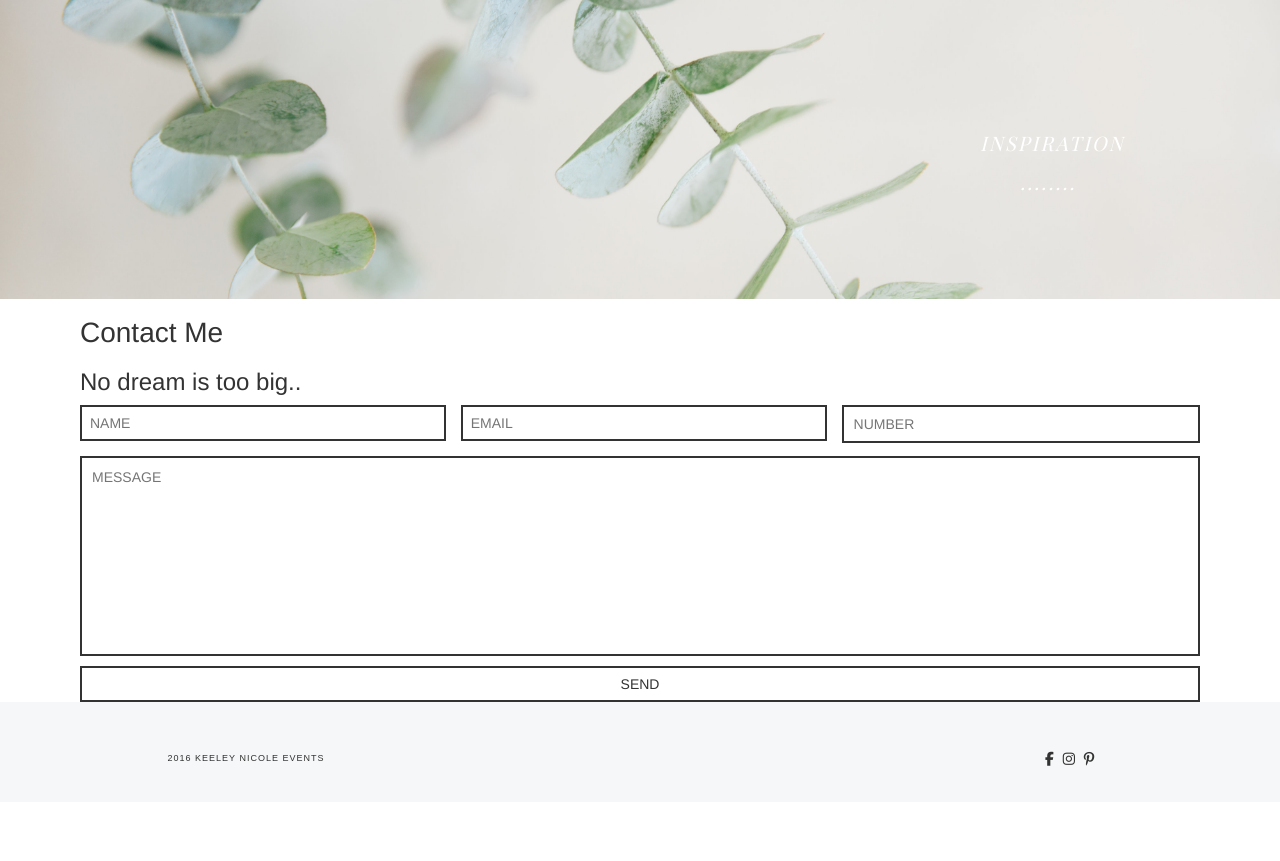
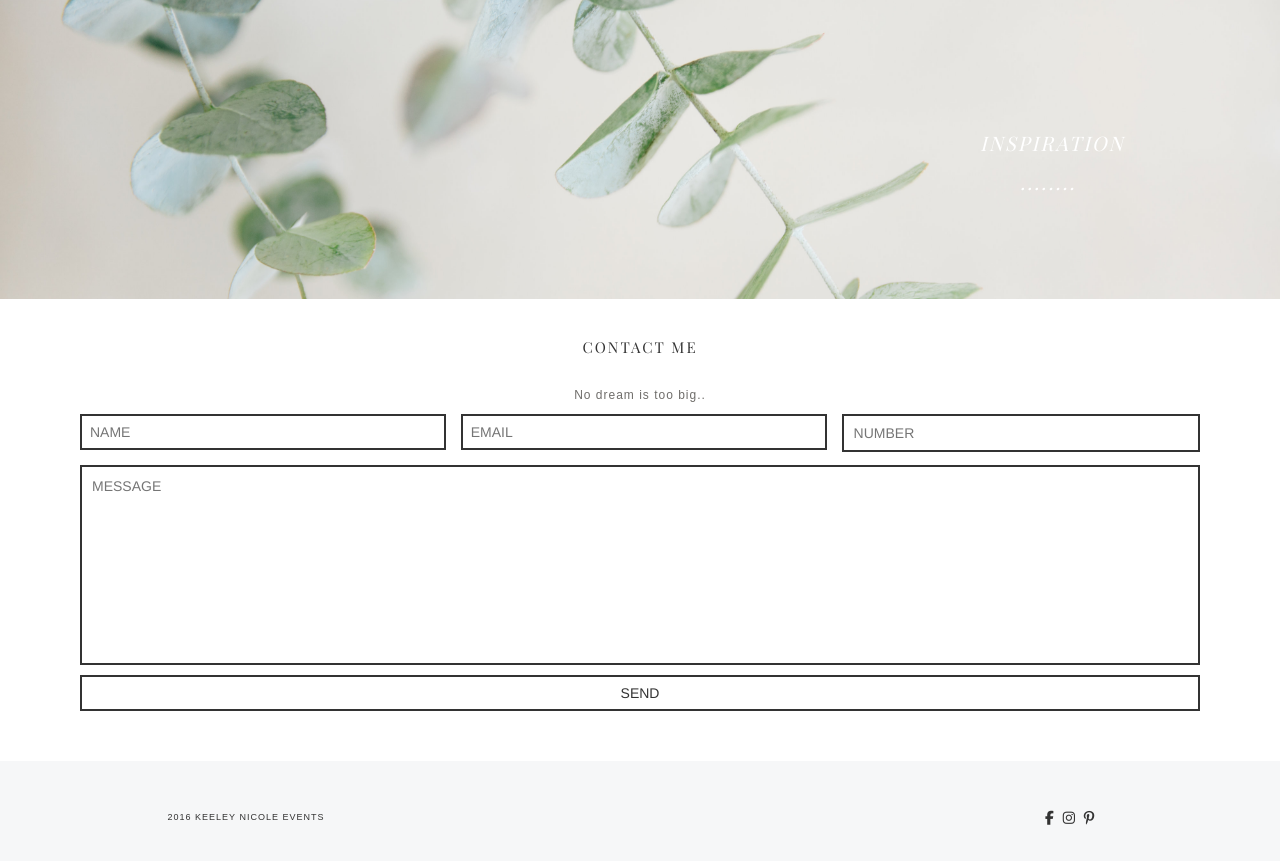
Before and after one commit to cleverettgirl/KeeleyNicole, a PHP site: page / in a window 1280 px wide. Shown: the part 2853-3714 px from the top of the page. Before the commit the page ends 3619 px from the top, so only its background shows below. Run offline with PHP 8.4, Linux system fonts and the light colour scheme; some libraries are stand-ins or nearby versions.

Commit message:
fixed contact styling

```diff
--- a/css/main.css
+++ b/css/main.css
@@ -562,6 +562,7 @@ textarea {
     height:auto;
     margin-left: 50px;
     margin-right: 50px;
+
 }
 
 /* FOOTER */
@@ -607,6 +608,8 @@ position:relative;
         height: 100%;
         padding-left: 80px;
         padding-right: 80px;
+        padding-bottom: 50px;
+        padding-top: 30px;
     }
 
 .contact-form .clear-form {
--- a/home.html
+++ b/home.html
@@ -40,7 +40,7 @@
                     <li class="col-sm-1"><a href="#aboutk"><span style="float:right"> About </span></a></li>
                     <a href="home.html"><li class="col-sm-2" id="navlogo"></li></a>
                     <li class="col-sm-1"><a href="blog.html"> Blog </a></li>
-                    <li class="col-sm-1"><a href="#contact"> Contact </a></li>
+                    <li class="col-sm-1"><a href="#countach"> Contact </a></li>
                 </ul>
          </div>
      </nav>
@@ -157,6 +157,8 @@
                     </div>
                 </div>
             </div>
+                                    <div id="countach"></div>
+
         </div>
     </section>
 
@@ -171,11 +173,14 @@
         <div class="disappear">
             <center><h2>Thanks for reaching out!</h2></center>
         </div>
-          <div class="contact-form">
-            <h1>Contact Me</h1>
-            <h3>No dream is too big..</h3>
 
-                <!--<div class="contact-form">-->
+
+            <div class="contact-form">
+                  <div class="row">
+                    <h4 class="titleblog"><center>Contact Me</center></h4>
+                    <p class="missionblog">No dream is too big..</p>
+                  </div>
+
                 <div role="form" class="wpcf7" id="wpcf7-f481-o1" lang="en-US" dir="ltr">
                         <!-- <div class="screen-reader-response" role="alert">Validation errors occurred. Please confirm the fields and submit it again.-->
                         <!--    <ul>-->
@@ -228,7 +233,7 @@
                         <!--<div class="wpcf7-response-output wpcf7-display-none wpcf7-validation-errors" style="display: block;" role="alert">Validation errors occurred. Please confirm the fields and submit it again.</div>-->
                     </form>
                 </div>
-                <!--</div>-->
+            </div>
           </div>
         </div>
 
```
